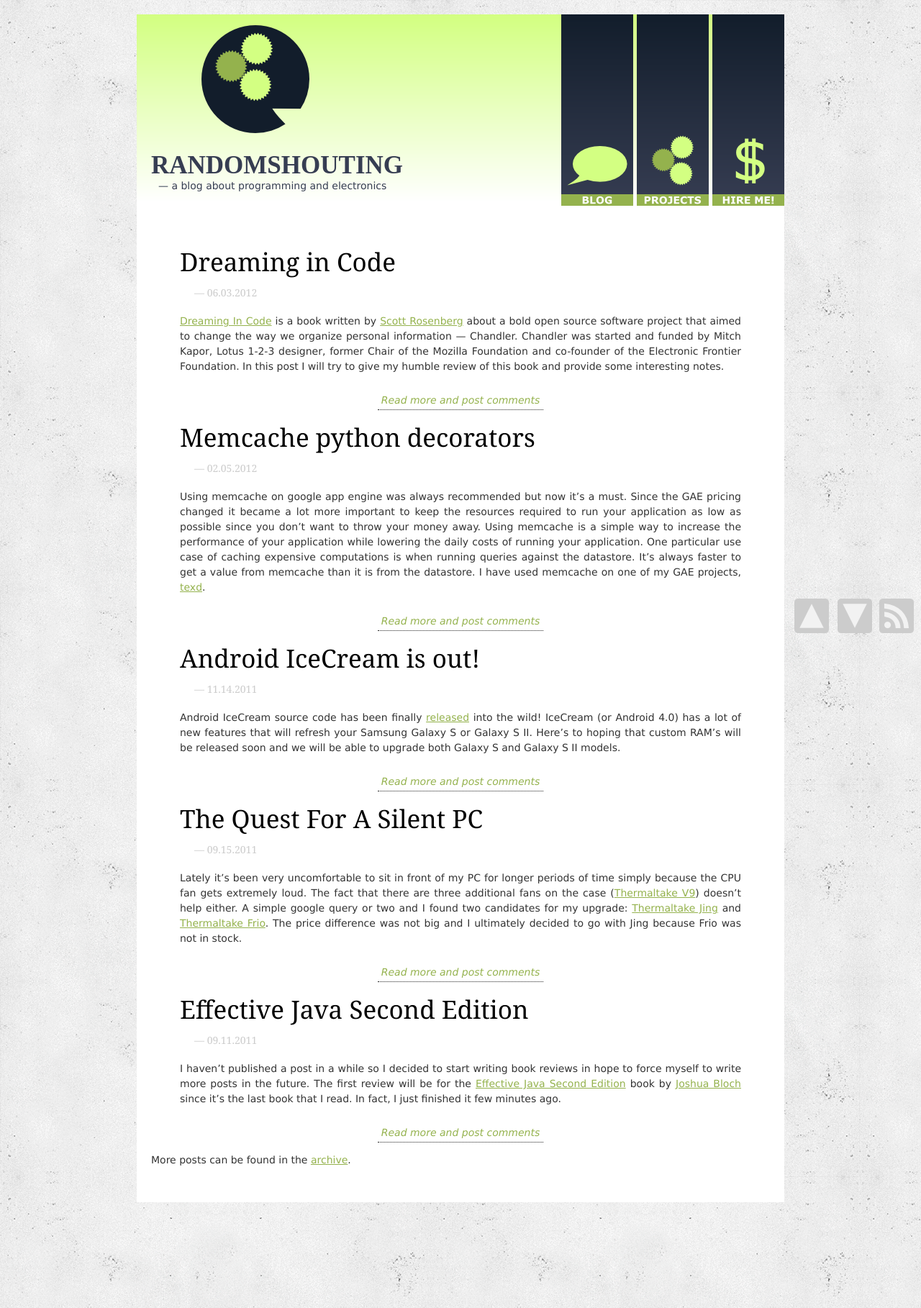
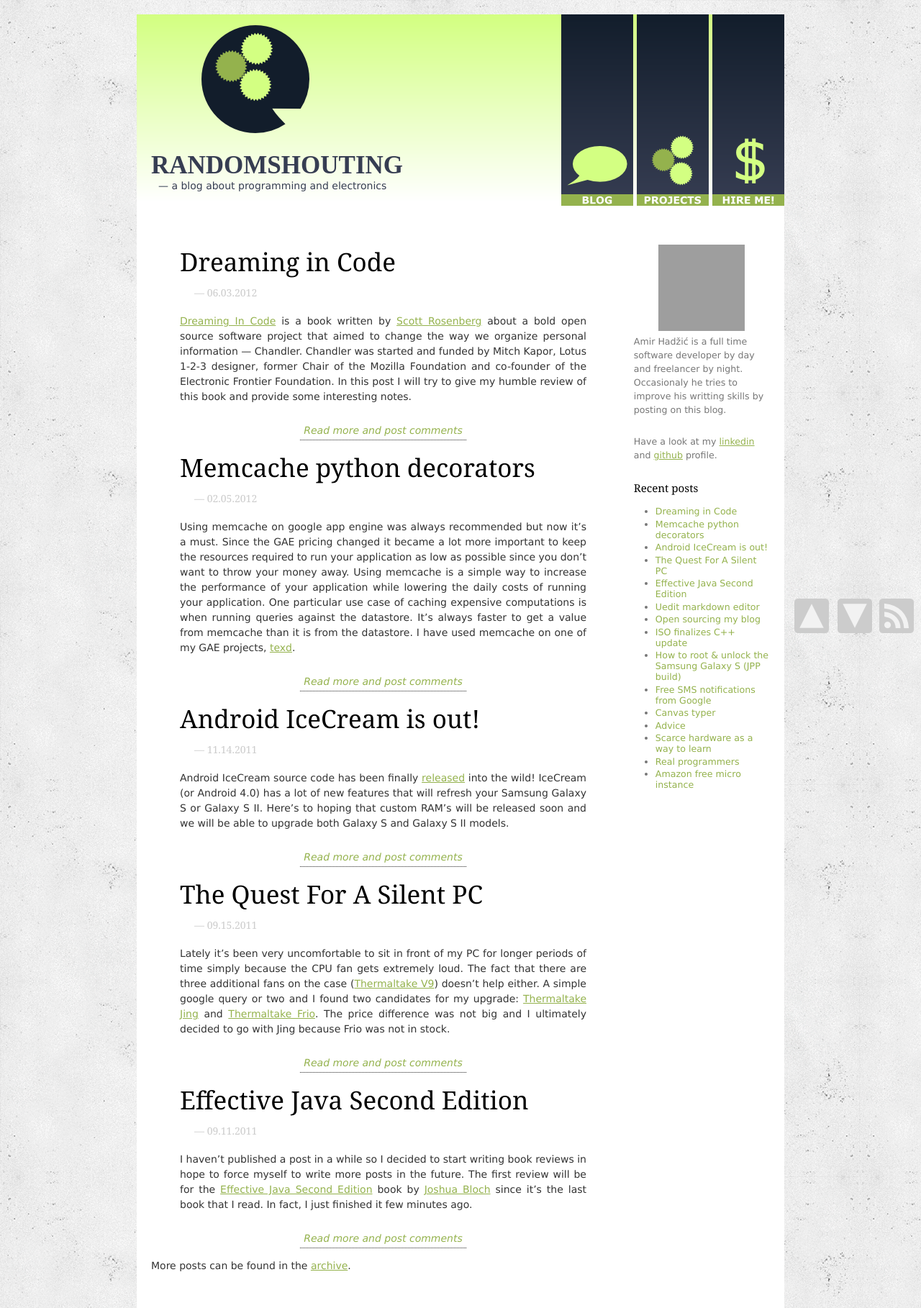
Before and after one commit to amir-hadzic/amir-hadzic.github.com, a Jekyll site: the page built from index.html, in a window 1280 px wide. Shown: the whole page at 72% size. Built offline with Jekyll 4.4.1, drawn with Linux system fonts in a browser that asks for light colours; some web fonts are replaced; Markdown is read by kramdown in place of the engine named in the settings; grey boxes are pictures that could not be loaded.

Commit message:
Add sidebar on frontpage.

```diff
--- a/archive.html
+++ b/archive.html
@@ -5,7 +5,7 @@ title: Randomshouting | Amir Hadžić | Archive
 
 {% for post in site.posts %}
     <div>
-        <h1 class="post-title"><a href="{{ post.url }}" class="nostylelink">{{ post.title }}</a></h1>
+        <a href="{{ post.url }}" class="nostylelink"><h1 class="post-title">{{ post.title }}</h1></a>
         <h2 class="post-date">— {{ post.date | date: "%m.%d.%Y" }}</h2>
     </div>
 {% endfor %}
--- a/index.html
+++ b/index.html
@@ -2,6 +2,7 @@
 layout: default
 title: Randomshouting | Amir Hadžić | a blog about programming and electronics
 ---
+<div id="frontpage-posts">
 {% for post in site.posts limit:5%}
     <div class="post">
         <a class="nostylelink" href="{{ post.url }}"><h1 class="post-title">{{ post.title }}</h1></a>
@@ -14,5 +15,21 @@ title: Randomshouting | Amir Hadžić | a blog about programming and electronics
         </center>
     </div>
 {% endfor %}
+<p>More posts can be found in the <a href="/archive.html">archive</a>.</p>
+</div>
 
-<p>More posts can be found in the <a href="/archive.html">archive</a>.</p>
+<div id="frontpage-sidebar">
+    <center><img src="http://gravatar.com/avatar/faaf4f1050b10edff7699d5e1494e6f5?size=120" /></center>
+
+    <p>Amir Hadžić is a full time software developer by day and freelancer by night.
+    Occasionaly he tries to improve his writting skills by posting on this blog.</p>
+
+    <p>Have a look at my <a href="http://ba.linkedin.com/pub/amir-had%C5%BEi%C4%87/13/a7a/3a3">linkedin</a> and <a href="http://www.github.com/amir-hadzic">github</a> profile.</p>
+
+    <h3>Recent posts</h3>
+    <ul>
+        {% for post in site.posts limit:15 %}
+        <li><a class="nostylelink" href="#">{{ post.title }}</a></li>
+        {% endfor %}
+    </ul>
+</div>
--- a/static/style.css
+++ b/static/style.css
@@ -194,6 +194,7 @@ hr.header
 {
     padding: 20px;
     clear: both;
+    overflow: auto;
 }
 
 .post-title
@@ -257,6 +258,31 @@ a.more{
 
 a.nostylelink
 {
-    color: inherit;
     text-decoration: none;
 }
+
+#frontpage-sidebar {
+    width: 22%;
+    float: right;
+    height: 100%;
+    color: #777;
+    font-size: 0.9em;
+}
+
+#frontpage-sidebar img {
+    margin-bottom: 0.5em;
+}
+
+#frontpage-sidebar p {
+    text-align: left;
+}
+
+#frontpage-sidebar h3 {
+    font-size: 1.2em;
+}
+
+#frontpage-posts {
+    width: 75%;
+    float: left;
+    height: 100%;
+}
```
